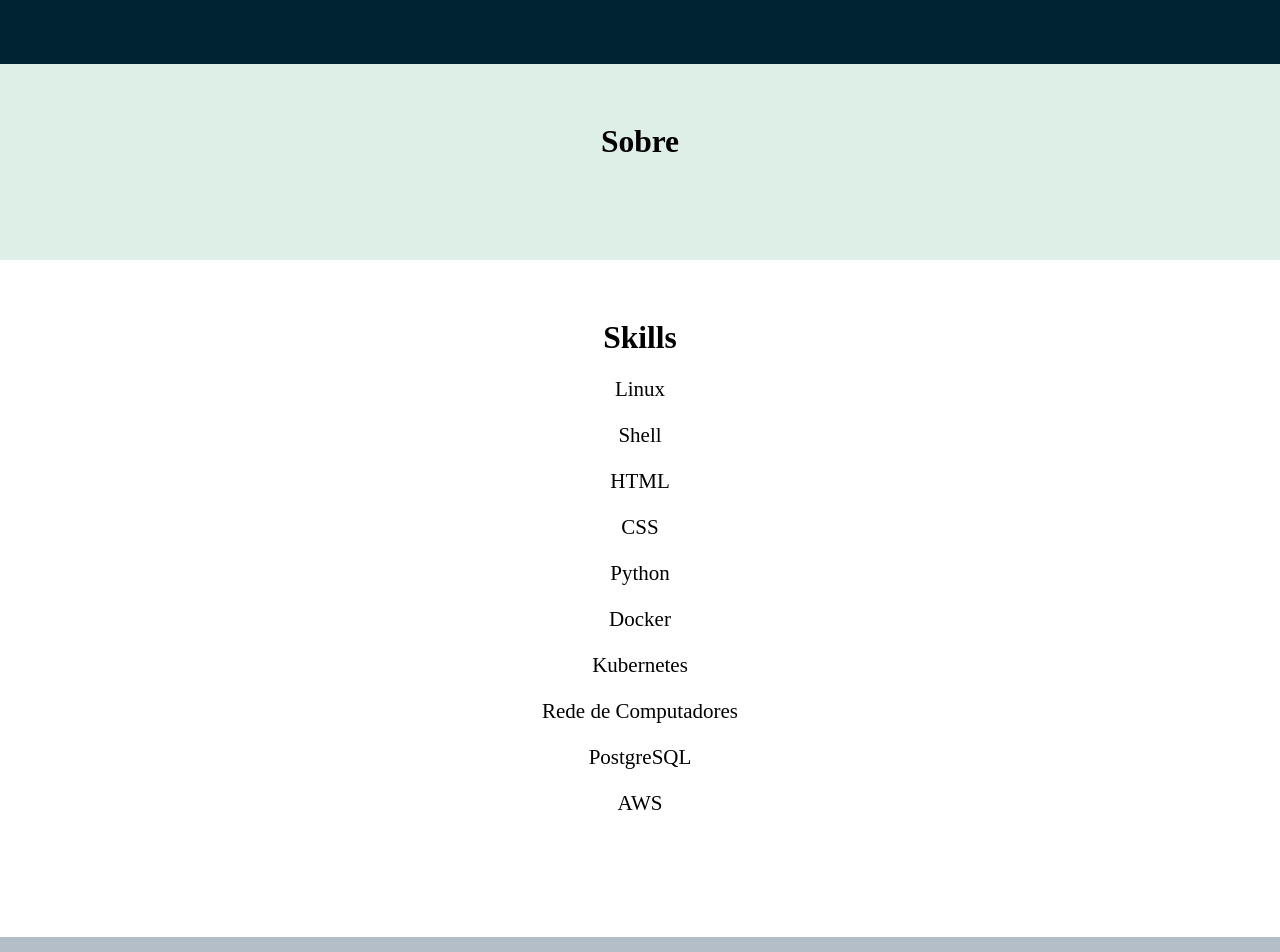
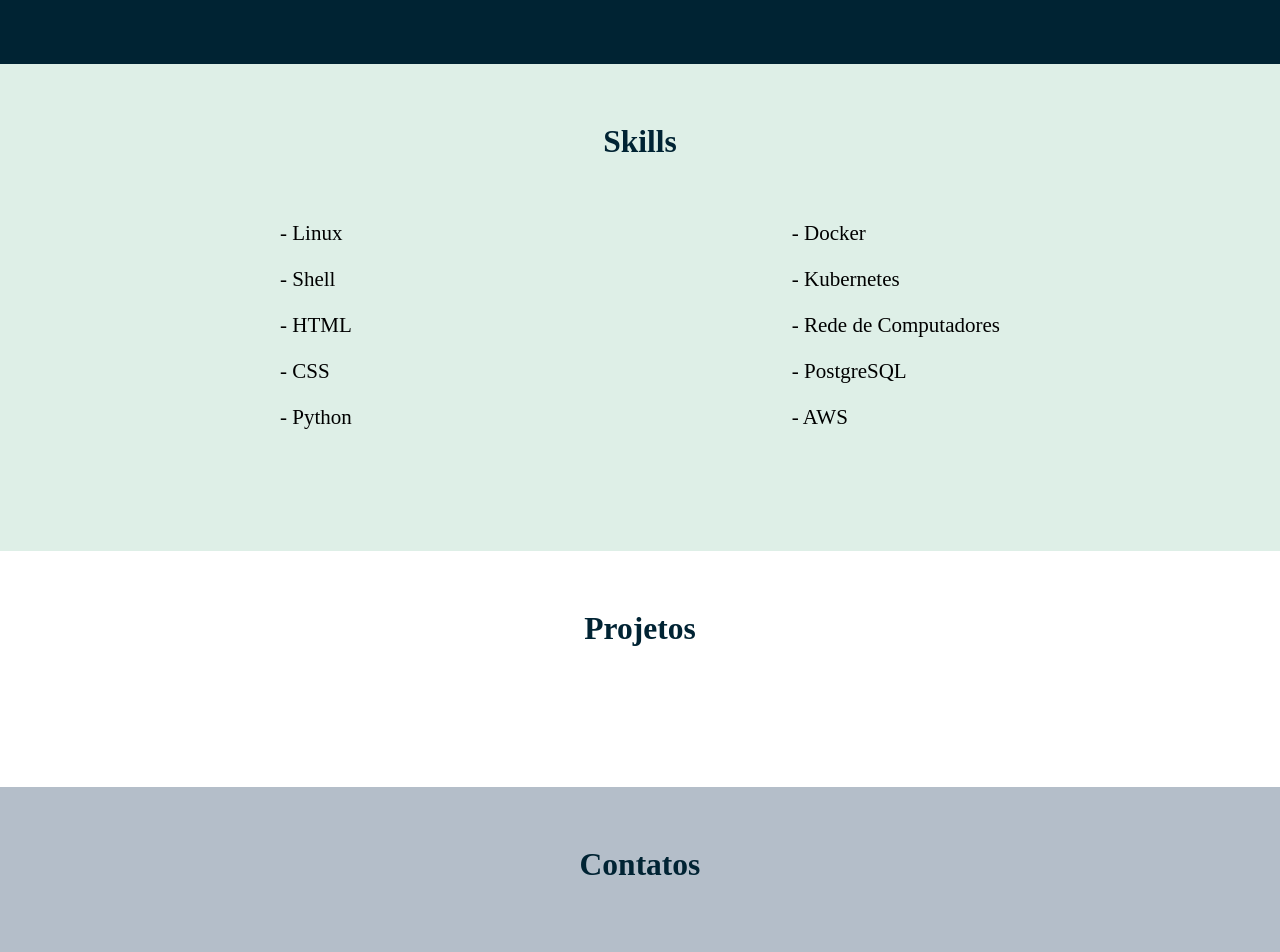
Before and after one commit to Rafaelsdamacena/portfolio, a plain HTML site: page index.html in a window 1280 px wide. Shown: the part 600-1552 px from the top of the page. Drawn offline with Linux system fonts and the light colour scheme.

Commit message:
seção skill criada

```diff
--- a/estilo.css
+++ b/estilo.css
@@ -1,13 +1,14 @@
 .header {
     display: flex;
     justify-content: space-between;
+    align-items: center;
     background-color: #002333;
     padding: 10px 20px;
     color: #fff;
 }
 
-.header p{
-   /* font-size: 30px;*/
+.header h1{
+    text-shadow: 2px 2px 0 #000;
 }
 
 .menu {
@@ -53,7 +54,7 @@
 }
 
 .texto{
-    padding-top: 50px;
+    padding-top: 20px;
     color: #fff;
     text-shadow: 1px 1px 0 #000;
     font-size: 20px;
@@ -78,19 +79,26 @@
     text-align: center;
     font-size: 21px;
 }
+.title{
+    margin-bottom: 40px;
+    color: #002333;
+}
 
-.sobre{
+.skill{
     background-color: #deefe7;
 }
 
-.skill{
+.habilidades {
+    display: flex;
+    justify-content: space-around;
+    text-align: left;
+}
+
+
+.projetos{
     background-color: #fff;
 }
 
-.projetos{
+.contatos{
     background-color: #b4bec9;
 }
-
-.contatos{
-    background-color: #159a9c;
-}
--- a/index.html
+++ b/index.html
@@ -14,7 +14,7 @@
 <body>
     <header class="header">
 
-        <p>RAFAEL SANTOS</p>
+        <h1>RAFAEL SANTOS</h1>
         <nav class="menu">
             <a class="navegar" href="#">Sobre</a>
             <a class="navegar"  href="#">Skills</a>
@@ -33,36 +33,40 @@
             Iniciei os estudos na área tech em Janeiro de 2023<br>
             Atualmente possuo conhecimento na área de FrontEnd e <br>
             sigo estudando para ingressar como DevOps no mercado de trabalho</p>
+            <a class="button" href="#">Trajetória</a>
 
         </div>
 
         <div class="capa">
-                <img src="img/1676571899525.jpeg">
+            <img src="img/1676571899525.jpeg">
         </div>
 
     </section>
-
-    <section class="sobre">
-        <div class="container">
-            <h1 class="title">Sobre</h1>
-
-        </div>
 
     </section>
 
     <section class="skill">
         <div class="container">
             <h1 class="title">Skills</h1>
-            <p class="skill">Linux</p>
-            <p class="skill">Shell</p>
-            <p class="skill">HTML</p>
-            <p class="skill">CSS</p>
-            <p class="skill">Python</p>
-            <p class="skill">Docker</p>
-            <p class="skill">Kubernetes</p>
-            <p class="skill">Rede de Computadores</p>
-            <p class="skill">PostgreSQL</p>
-            <p class="skill">AWS</p>
+            <div class="habilidades">
+                <div>
+                    <p> - Linux</p>
+                    <p> - Shell</p>
+                    <p> - HTML</p>
+                    <p> - CSS</p>
+                    <p> - Python</p>
+
+                </div>
+                <div>
+                    <p> - Docker</p>
+                    <p> - Kubernetes</p>
+                    <p> - Rede de Computadores</p>
+                    <p> - PostgreSQL</p>
+                    <p> - AWS</p>
+                </div>
+            </div>
+
+
         </div>
     </section>
 
```
